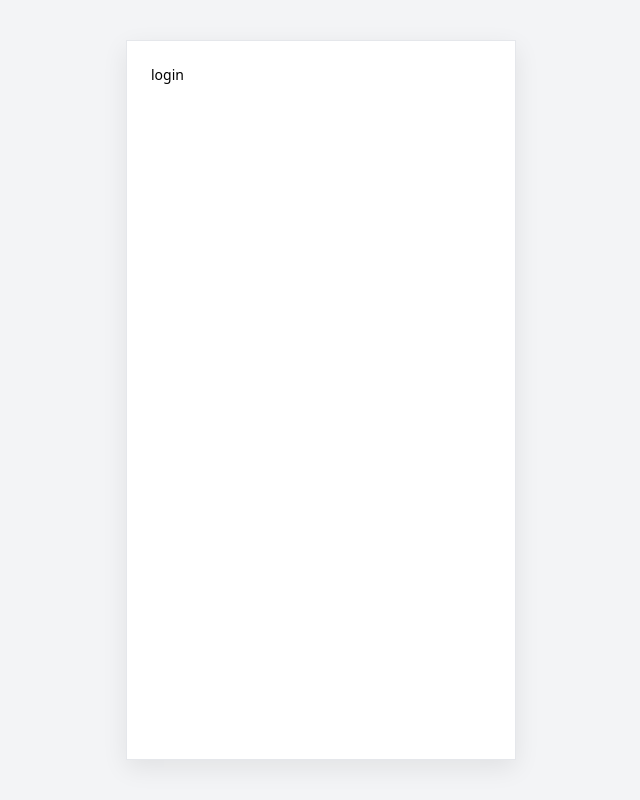
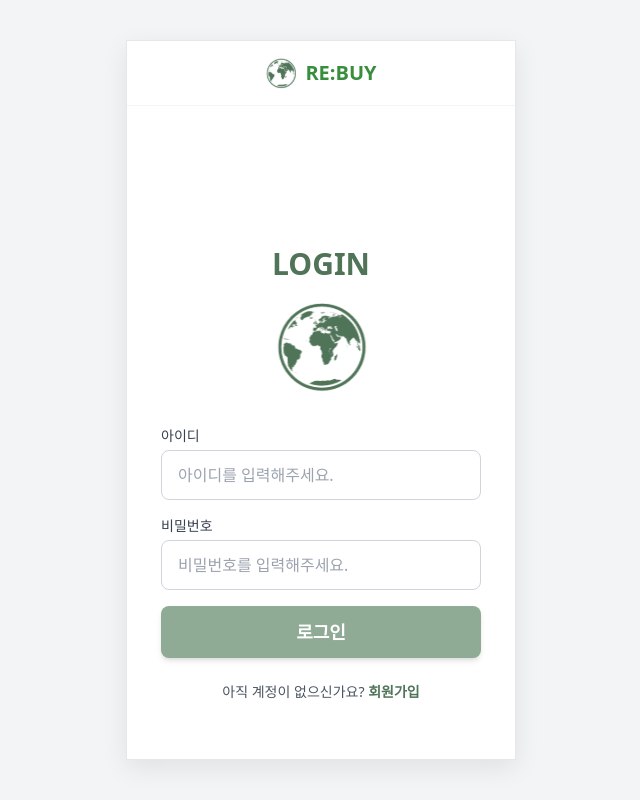
Before and after one commit to RE-BUY/RE-BUY-FE, a React (Vite) app: page /login in a window 1280 px wide. Shown: the whole page, without its empty margins (319-959 px from the left). Built offline with nearby package versions, Linux system fonts and the light colour scheme; a web font is replaced by a local one.

Commit message:
로그인

```diff
--- a/src/pages/LoginPage.tsx
+++ b/src/pages/LoginPage.tsx
@@ -1,7 +1,100 @@
-export default function LoginPage() {
+import React, { useState } from 'react';
+import { useNavigate } from 'react-router-dom';
+import earthIconImage from '../assets/earth.svg'; // 🚨 [기존과 동일] SVG 이미지 import
+
+const LoginPage: React.FC = () => {
+  const navigate = useNavigate();
+
+  const [loginData, setLoginData] = useState({
+    id: '',
+    password: '',
+  });
+
+  const handleChange = (e: React.ChangeEvent<HTMLInputElement>) => {
+    const { name, value } = e.target;
+    setLoginData((prev) => ({
+      ...prev,
+      [name]: value,
+    }));
+  };
+
+
+  const handleLogin = (e: React.FormEvent) => {
+    e.preventDefault();
+    console.log('로그인 시도:', loginData);
+
+    navigate('/main');
+  };
+
   return (
-    <div className="flex m-6 h-screen">
-      <p className="text-sm font-medium">login</p>
+    <div className="flex min-h-screen flex-col bg-white">
+      <header className="flex items-center justify-center border-b border-gray-100 bg-white py-4">
+        <img src={earthIconImage} alt="RE:BUY 로고" className="mr-2 h-8 w-8" />
+        <span className="text-xl font-bold text-[#388E3C]">RE:BUY</span>
+      </header>
+
+      <main className="flex flex-grow flex-col items-center justify-center p-6">
+        <div className="mb-8 flex flex-col items-center">
+          <h2 className="mb-4 text-3xl font-bold text-[#4F7457]">LOGIN</h2>
+          <img
+            src={earthIconImage}
+            alt="RE:BUY 로고"
+            className="h-24 w-24"
+          />
+        </div>
+
+        <form
+          className="flex w-full max-w-xs flex-col items-center space-y-4"
+          onSubmit={handleLogin}
+        >
+          <div className="w-full space-y-1">
+            <p className="w-full text-left text-sm font-medium text-gray-700">아이디</p>
+            <input
+              type="text"
+              name="id"
+              value={loginData.id}
+              onChange={handleChange}
+              placeholder="아이디를 입력해주세요."
+              className="w-full rounded-lg border border-gray-300 bg-white px-4 py-3 focus:outline-none focus:ring-2 focus:ring-[#4F7457]"
+              required
+            />
+          </div>
+
+          <div className="w-full space-y-1">
+            <p className="w-full text-left text-sm font-medium text-gray-700">비밀번호</p>
+            <input
+              type="password"
+              name="password"
+              value={loginData.password}
+              onChange={handleChange}
+              placeholder="비밀번호를 입력해주세요."
+              className="w-full rounded-lg border border-gray-300 bg-white px-4 py-3 focus:outline-none focus:ring-2 focus:ring-[#4F7457]"
+              required
+            />
+          </div>
+
+          <button
+            type="submit"
+            className="mt-8 w-full rounded-lg bg-[#8FAB95] py-3 text-lg font-semibold text-white shadow-md transition-colors hover:bg-[#4F7457]"
+          >
+            로그인
+          </button>
+        </form>
+
+        <div className="mt-6 text-center">
+          <p className="text-sm text-gray-600">
+            아직 계정이 없으신가요?{' '}
+            <button
+              onClick={() => navigate('/join1')}
+              className="font-semibold text-[#4F7457] hover:underline"
+            >
+              회원가입
+            </button>
+          </p>
+        </div>
+      </main>
     </div>
   );
-}
+};
+
+export default LoginPage;
--- a/src/pages/PointPage.tsx
+++ b/src/pages/PointPage.tsx
@@ -9,27 +9,23 @@ export default function PointPage() {
     <Layout>
       <div className="flex flex-col h-full bg-white relative">
 
-        {/* [Header] */}
         <header className="flex items-center justify-between px-5 py-4 bg-white">
           <div className="flex items-center cursor-pointer" onClick={() => navigate('/')}>
             <img src={earthIcon} alt="RE:BUY" className="h-6 w-6 mr-1" />
             <span className="text-xl font-black tracking-wide text-[#4F7457]">RE:BUY</span>
           </div>
 
-          <button onClick={() => navigate('/cart')} className="p-1">
+          <button onClick={() => navigate('/shoppingBasket')} className="p-1">
             <span className="text-2xl">🛒</span>
           </button>
         </header>
 
-        {/* [Main Content] */}
         <div className="flex-1 flex flex-col items-center pt-16 px-6">
 
-          {/* 중앙 지구 아이콘 */}
           <div className="w-32 h-32 mb-6 rounded-full overflow-hidden flex items-center justify-center">
             <img src={earthIcon} alt="Earth" className="w-full h-full object-cover" />
           </div>
 
-          {/* 포인트 텍스트 */}
           <h2 className="text-xl font-bold text-[#4F7457] mb-1">
             녹색생활 포인트
           </h2>
@@ -37,7 +33,6 @@ export default function PointPage() {
             2000p
           </p>
 
-          {/* 녹색 설명 박스 */}
           <div className="w-full bg-[#8FAB95] rounded-3xl p-8 text-center shadow-sm">
             <p className="text-white font-medium leading-relaxed text-sm sm:text-base">
               녹색생활(Green Life)은<br />
@@ -48,7 +43,6 @@ export default function PointPage() {
 
         </div>
 
-        {/* [Bottom Navigation] 아이콘 -> 이모지로 변경 */}
         <nav className="fixed bottom-0 w-full max-w-md bg-white border-t border-gray-100 h-16 flex justify-around items-center z-50 text-gray-400">
             <button className="flex flex-col items-center justify-center w-full h-full hover:text-[#4F7457] transition-colors" onClick={() => navigate('/')}>
               <span className="text-2xl mb-1">🏠</span>
```
